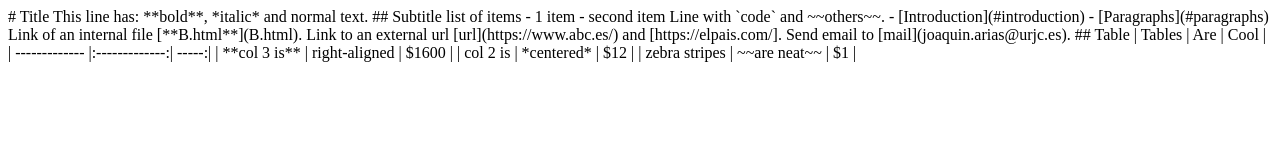
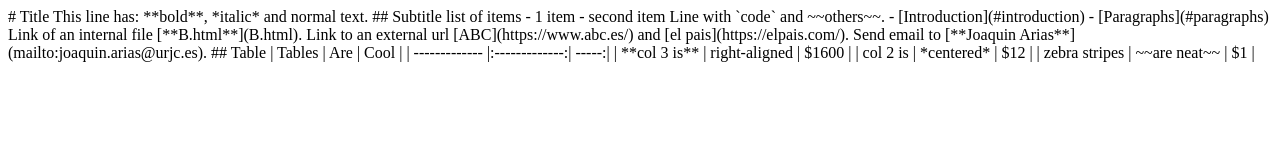
Before and after one commit to MultimediaMostoles2021/MultimediaMostoles2021.github.io, a plain HTML site: page A.html in a window 1280 px wide. Drawn offline with nearby package versions, Linux system fonts and the light colour scheme.

Commit message:
Update A.html

```diff
--- a/A.html
+++ b/A.html
@@ -21,8 +21,8 @@
     - [Paragraphs](#paragraphs)
 
     Link of an internal file [**B.html**](B.html).
-    Link to an external url [url](https://www.abc.es/) and [https://elpais.com/].
-    Send email to [mail](joaquin.arias@urjc.es).
+    Link to an external url [ABC](https://www.abc.es/) and [el pais](https://elpais.com/).
+    Send email to [**Joaquin Arias**](mailto:joaquin.arias@urjc.es).
 
     ## Table
 
```
